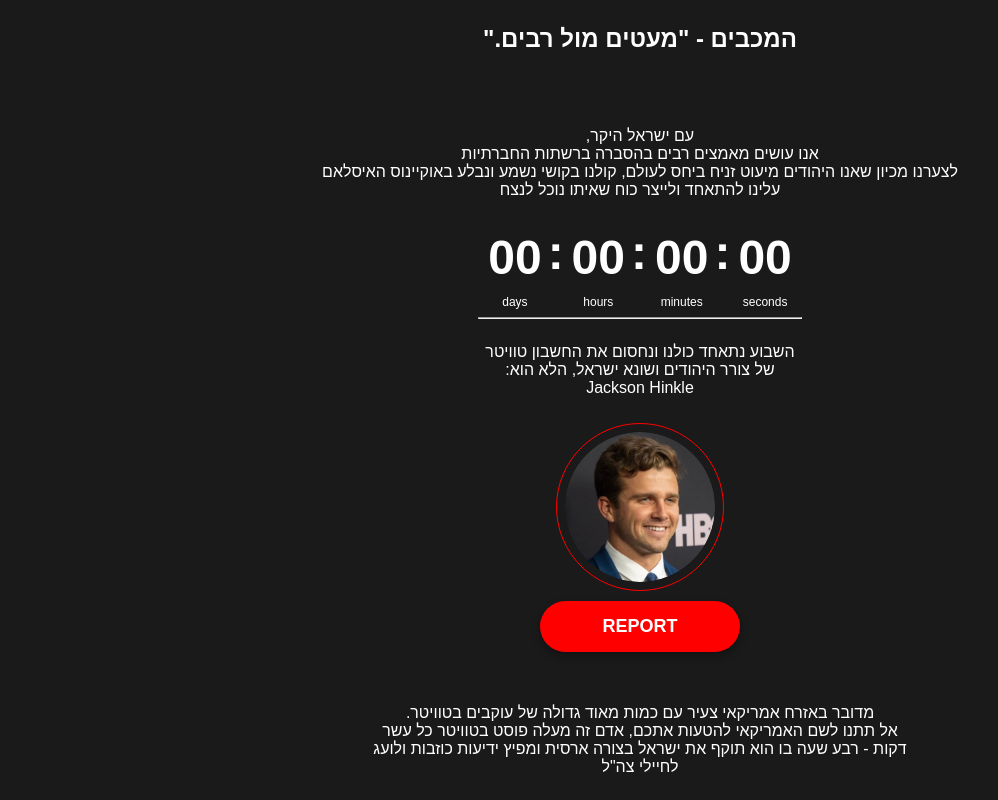
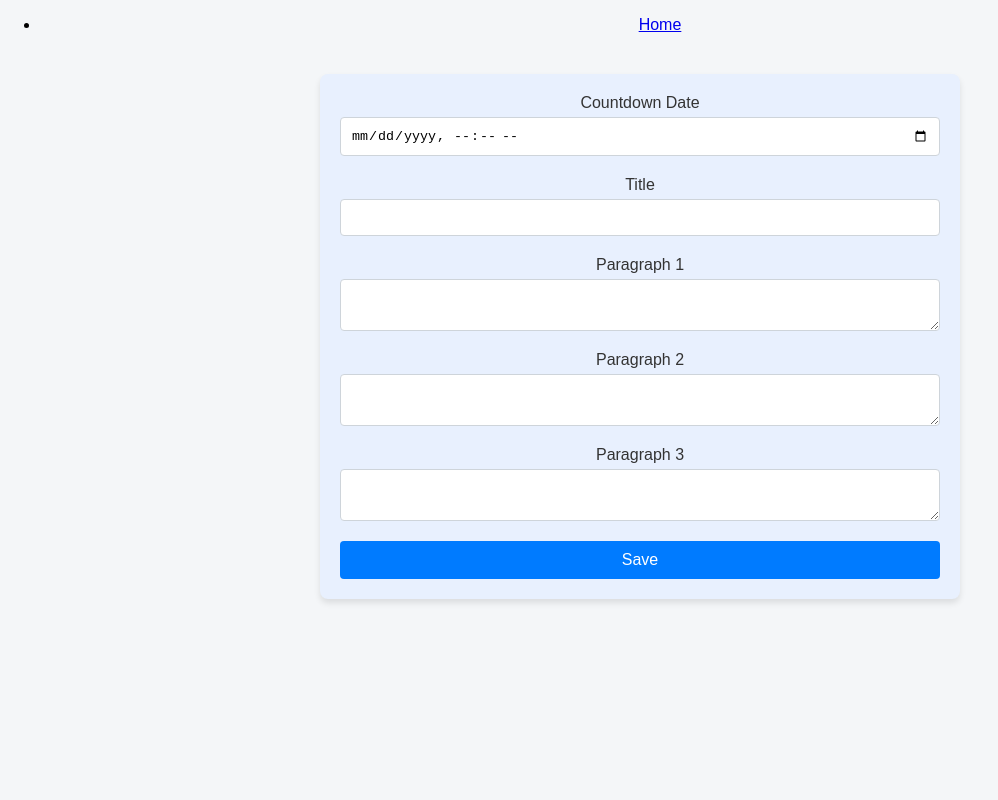
Before and after one commit to yakkov-david/hamaccabim-client, a React (Create React App) app: page / in a window 1280 px wide. Shown: the whole page, without its empty margins (0-998 px from the left). Built offline with nearby package versions, Linux system fonts and the light colour scheme; no server answers.

Commit message:
new component 'CreateEditLandingPage'

```diff
--- a/package.json
+++ b/package.json
@@ -21,6 +21,7 @@
     "mongoose": "^8.0.3",
     "react": "^18.2.0",
     "react-dom": "^18.2.0",
+    "react-router-dom": "^6.22.3",
     "react-scripts": "5.0.1",
     "typescript": "^4.9.5",
     "web-vitals": "^2.1.4"
--- a/src/App.tsx
+++ b/src/App.tsx
@@ -1,13 +1,35 @@
-// App.tsx
 import React from 'react';
-import './App.css'; // Your main CSS file for styling
-import CountdownPage from './hamaccabim/CountdownPage'; // Import the countdown page component
+import './App.css';
+import CountdownPage from './hamaccabim/CountdownPage';
+import CreateEditLandingPage from './hamaccabim/CreateEditLandingPage';
+import { BrowserRouter as Router, Routes, Route, Link } from 'react-router-dom';
+
+// Dummy HomePage component for demonstration. Replace or add your actual components.
+//const HomePage = () => <div>Home Page</div>;
 
 const App: React.FC = () => {
   return (
-    <div className="App">
-      <CountdownPage />
-    </div>
+    <Router>
+      <div className="App">
+        <nav>
+          <ul>
+            <li>
+              <Link to="/">Home</Link> {/* This might point to the CreateEditLandingPage or a true HomePage */}
+            </li>
+            {/*
+              Removed the direct link to CountdownPage since it now requires a document ID parameter.
+              You'll need to handle navigation to this page programmatically or with a specific ID from elsewhere in your app.
+            */}
+          </ul>
+        </nav>
+
+        <Routes>
+          <Route path="/" element={<CreateEditLandingPage />} />
+          {/* Update the path for CountdownPage to include a document ID parameter */}
+          <Route path="/countdown/:documentId" element={<CountdownPage />} />
+        </Routes>
+      </div>
+    </Router>
   );
 }
 
--- a/src/hamaccabim/CountdownPage.tsx
+++ b/src/hamaccabim/CountdownPage.tsx
@@ -1,5 +1,3 @@
-
-
 // CountdownPage.tsx
 import React, { useState, useEffect } from 'react';
 import CountdownTimer from './CountdownTimer';
@@ -7,43 +5,49 @@
 import people from './peopleData'; // import the people data
 import ResponseDialog from './ResponseDialog';
 
-
+import { useParams } from 'react-router-dom'; // Import useParams
 
 const CountdownPage: React.FC = () => {
-    //const eventDate = new Date('2023-12-20T22:00:00');
     const [eventDate, setEventDate] = useState(""); // Initialize with current date
+    const [pageTitle, setPageTitle] = useState("");
+    const [Paragraph1, setParagraph1] = useState<JSX.Element[]>([]);
+    const [Paragraph2, setParagraph2] = useState<JSX.Element[]>([]);
+    const [Paragraph3, setParagraph3] = useState<JSX.Element[]>([]);
 
     const [currentPersonIndex, setCurrentPersonIndex] = useState(0); // State to track the current person
-
     const currentPerson = people[currentPersonIndex]; // Get the current person's data
 
     const [dialogOpen, setDialogOpen] = useState(false);
 
+    const { documentId } = useParams<{ documentId: string }>(); // Extract the document ID from the URL
 
     useEffect(() => {
-        // Fetch the countdown date when the component mounts
         const fetchCountdownDate = async () => {
-            const documentId = "65e9fd732ccc2772d1fcc85c"; // Document ID from your MongoDB
+            if (documentId) {
                 try {
-                // Fetch the specific document from the 'landing-pages' service using the document ID
                     const response = await fetch(`http://localhost:3030/landing-pages/${documentId}`);
                     const data = await response.json();
-                console.log("Fetched data:", data); // For debugging
 
                     setEventDate(data.CountdownDate);
-                console.log("Updated eventDate:", data.countdownDate); // For debugging
+                    setPageTitle(data.Title);
+                    setParagraph1(convertNewLinesToJSX(data.Paragraph1));
+                    setParagraph2(convertNewLinesToJSX(data.Paragraph2));
+                    setParagraph3(convertNewLinesToJSX(data.Paragraph3));
                 } catch (error) {
                     console.error('Error fetching countdown date:', error);
+                }
             }
         };
 
         fetchCountdownDate();
-    }, []);
+    }, [documentId]);
 
-
-
-
-
+    // Utility function to convert new lines to JSX
+    const convertNewLinesToJSX = (text: string): JSX.Element[] => {
+      return text.split('\n').map((line, index, array) => (
+        index === array.length - 1 ? <React.Fragment key={index}>{line}</React.Fragment> : <React.Fragment key={index}>{line}<br /></React.Fragment>
+      ));
+    };
 
     const handleReportClick = async () => {
         try {
@@ -53,15 +57,13 @@
                     'Content-Type': 'application/json',
                 },
                 body: JSON.stringify({
-                    text: "aaaaa"
+                    text: "Report content or any relevant information"
                 })
-
             });
-
 
             // Check if the response is okay and is of type JSON
             if (!response.ok) {
-                throw new Error(`HTTP error! status: ${response.status}`);
+                throw new Error(`HTTP error! Status: ${response.status}`);
             } else if (!response.headers.get('content-type')?.includes('application/json')) {
                 const responseBody = await response.text();
                 throw new Error(`Expected JSON but received: ${responseBody}`);
@@ -69,10 +71,15 @@
 
             const data = await response.json();
             console.log('Report successful:', data);
+            // Optionally, handle the response data (e.g., show a success message)
+
         } catch (error) {
             console.error('Error reporting:', error);
+            // Optionally, handle the error (e.g., show an error message)
         }
 
+        // Open the dialog to show feedback about the report action.
+        // This could be adjusted based on successful or error outcomes.
         setDialogOpen(true);
     };
 
@@ -81,44 +88,25 @@
         setDialogOpen(false);
     };
 
-
-
     return (
         <div className="countdown-page">
             <div className="header" dir="rtl">
-                <h2>המכבים - "מעטים מול רבים."</h2>
+                <div>{pageTitle}</div>
             </div>
             <div className="main-content" dir='rtl'>
-                <p className='p'>
-                    עם ישראל היקר,<br />
-                    אנו עושים מאמצים רבים בהסברה ברשתות החברתיות<br />
-                    לצערנו מכיון שאנו היהודים מיעוט זניח ביחס לעולם, קולנו בקושי נשמע ונבלע באוקיינוס האיסלאם<br />
-                    עלינו להתאחד ולייצר כוח שאיתו נוכל לנצח
-                </p>
+                <p className='p'>{Paragraph1}</p>
                 <div dir='ltr'>
                     <CountdownTimer targetDate={new Date(eventDate)} />
                     <hr className="horizontal-line" />
                 </div>
-                <div dir='rtl'>
-                    <p>
-                        השבוע נתאחד כולנו ונחסום את החשבון טוויטר<br />
-                        של צורר היהודים ושונא ישראל, הלא הוא:<br />
-                        {currentPerson.name}
-                    </p>
-                </div>
+                <p>{Paragraph2}</p>
                 <img src={currentPerson.imageUrl} alt="Event" className='img' />
                 <a href={currentPerson.twitterUrl} className="red-button" onClick={handleReportClick} target="_blank">REPORT</a>
                 {/* Response Dialog */}
                 <ResponseDialog open={dialogOpen} onClose={handleCloseDialog} />
+                <p>{Paragraph3}</p>
             </div>
-            <div className="footer" dir='rtl'>
-                <p>
-                    מדובר באזרח אמריקאי צעיר עם כמות מאוד גדולה של עוקבים בטוויטר. <br />
-                    אל תתנו לשם האמריקאי להטעות אתכם, אדם זה מעלה פוסט בטוויטר כל עשר <br />
-                    דקות - רבע שעה בו הוא תוקף את ישראל בצורה ארסית ומפיץ ידיעות כוזבות ולועג<br />
-                    לחיילי צה"ל
-                </p>
-            </div>
+            <div className="footer" dir='rtl'></div>
         </div>
     );
 };
--- /dev/null
+++ b/src/hamaccabim/CreateEditLandingPage.css
@@ -0,0 +1,62 @@
+/* Global styles */
+body {
+    margin: 0;
+    padding: 0;
+    background-color: #f4f6f8; /* Modern, light gray background for the whole page */
+    font-family: 'Arial', sans-serif; /* Ensuring a modern, readable font is used */
+}
+
+/* CreateEditLandingPage.css */
+
+form {
+    display: flex;
+    flex-direction: column;
+    gap: 20px;
+    max-width: 600px;
+    margin: 40px auto; /* Updated margin for better centering and spacing */
+    padding: 20px;
+    background-color: #e8f0fe; /* Soft blue background for a modern look */
+    border-radius: 8px;
+    box-shadow: 0 4px 6px rgba(0, 0, 0, 0.1);
+}
+
+label {
+    display: flex;
+    flex-direction: column;
+    font-size: 16px;
+    color: #333; /* Dark text for contrast */
+}
+
+input[type="text"],
+input[type="datetime-local"],
+textarea {
+    padding: 10px;
+    margin-top: 5px;
+    border: 1px solid #ced4da; /* Complementary border color */
+    background-color: #ffffff; /* Keeping inputs white for contrast */
+    border-radius: 4px;
+    resize: vertical; /* Allows only vertical resize for textarea */
+}
+
+input[type="text"]:focus,
+input[type="datetime-local"]:focus,
+textarea:focus {
+    border-color: #80bdff;
+    outline: 0;
+    box-shadow: inset 0 1px 1px rgba(0, 0, 0, 0.075), 0 0 8px rgba(128, 189, 255, 0.6);
+}
+
+button {
+    padding: 10px 20px;
+    border: none;
+    border-radius: 4px;
+    background-color: #007bff; /* Primary button color */
+    color: white;
+    cursor: pointer;
+    font-size: 16px;
+    transition: background-color 0.3s ease;
+}
+
+button:hover {
+    background-color: #0056b3;
+}
--- /dev/null
+++ b/src/hamaccabim/CreateEditLandingPage.tsx
@@ -0,0 +1,99 @@
+
+//CreateEditLandingPage.tsx
+
+import React, { useState } from 'react';
+
+import './CreateEditLandingPage.css';
+
+
+// Define a type for our form state
+interface FormState {
+  countdownDate: string;
+  title: string;
+  paragraph1: string;
+  paragraph2: string;
+  paragraph3: string;
+}
+
+const CreateEditLandingPage: React.FC = () => {
+  // Set up state for form fields
+  const [formState, setFormState] = useState<FormState>({
+    countdownDate: '',
+    title: '',
+    paragraph1: '',
+    paragraph2: '',
+    paragraph3: '',
+  });
+
+  // Handle change in form inputs
+  const handleChange = (e: React.ChangeEvent<HTMLInputElement | HTMLTextAreaElement>) => {
+    const { name, value } = e.target;
+    setFormState((prevState) => ({
+      ...prevState,
+      [name]: value,
+    }));
+  };
+
+// Handle form submission
+const handleSubmit = (e: React.FormEvent) => {
+  e.preventDefault();
+
+  // URL of your backend endpoint
+  const endpoint = 'http://localhost:3030/landing-pages';
+
+
+  fetch(endpoint, {
+    method: 'POST',
+    headers: {
+      'Content-Type': 'application/json',
+      // Include other headers as needed, for example, authorization headers
+    },
+    body: JSON.stringify({
+      text: '',
+      CountdownDate: formState.countdownDate,
+      Title: formState.title,
+      Paragraph1: formState.paragraph1,
+      Paragraph2: formState.paragraph2,
+      Paragraph3: formState.paragraph3,}),
+  })
+  .then(response => response.json())
+  .then(data => {
+    console.log('Success:', data);
+    // Handle success. For example, you can clear the form, or display a success message.
+  })
+  .catch((error) => {
+    console.error('Error:', error);
+    // Handle errors here, for example, by displaying an error message to the user.
+  });
+};
+
+
+
+return (
+  <form onSubmit={handleSubmit}>
+    <label>
+      Countdown Date
+      <input type="datetime-local" name="countdownDate" value={formState.countdownDate} onChange={handleChange} />
+      </label>
+      <label>
+        Title
+        <input type="text" name="title" value={formState.title} onChange={handleChange} />
+      </label>
+      <label>
+        Paragraph 1
+        <textarea name="paragraph1" value={formState.paragraph1} onChange={handleChange} />
+      </label>
+      <label>
+        Paragraph 2
+        <textarea name="paragraph2" value={formState.paragraph2} onChange={handleChange} />
+      </label>
+      <label>
+        Paragraph 3
+        <textarea name="paragraph3" value={formState.paragraph3} onChange={handleChange} />
+      </label>
+      <button type="submit">Save</button>
+    </form>
+  );
+};
+
+export default CreateEditLandingPage;
```
Also changed, not shown: src/App.css (+8 -0 lines), 1 other file (tests, documents, lock files or other folders). Lines whose indentation alone changed are shown as unchanged.
